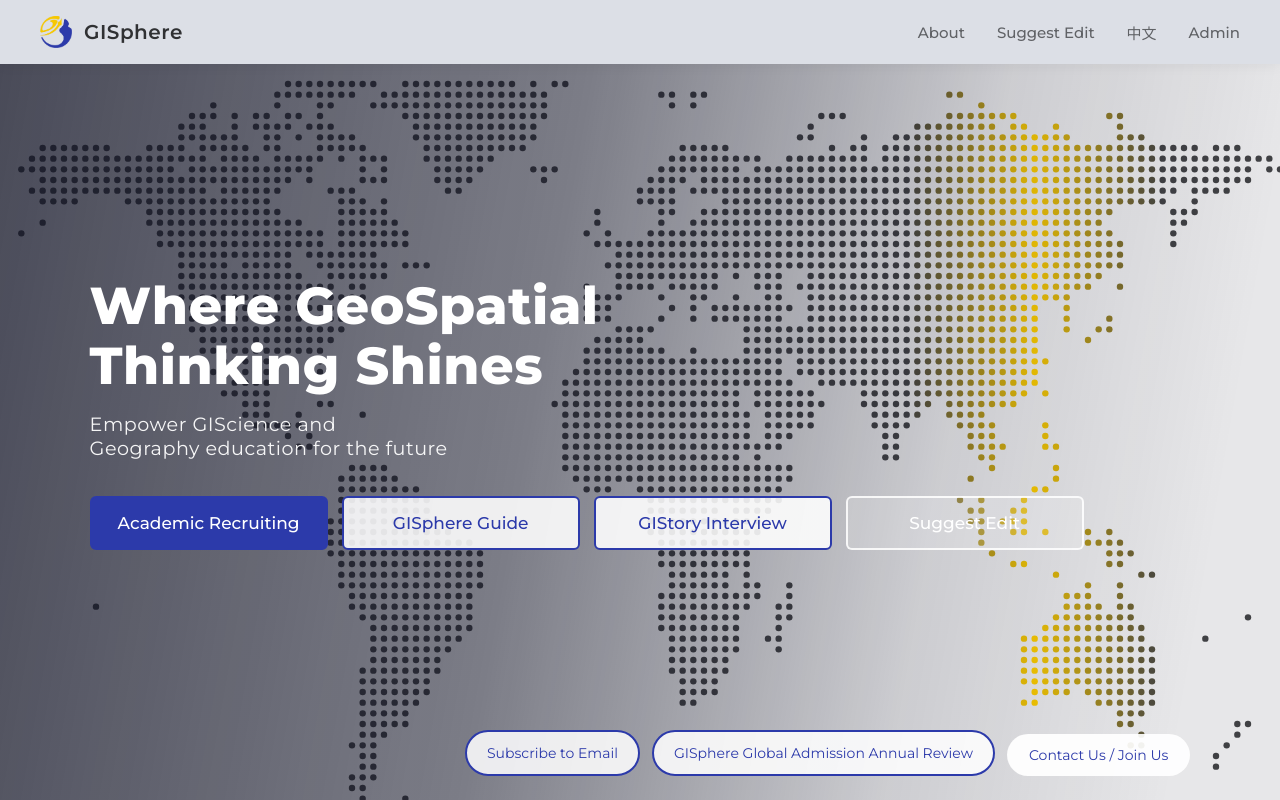
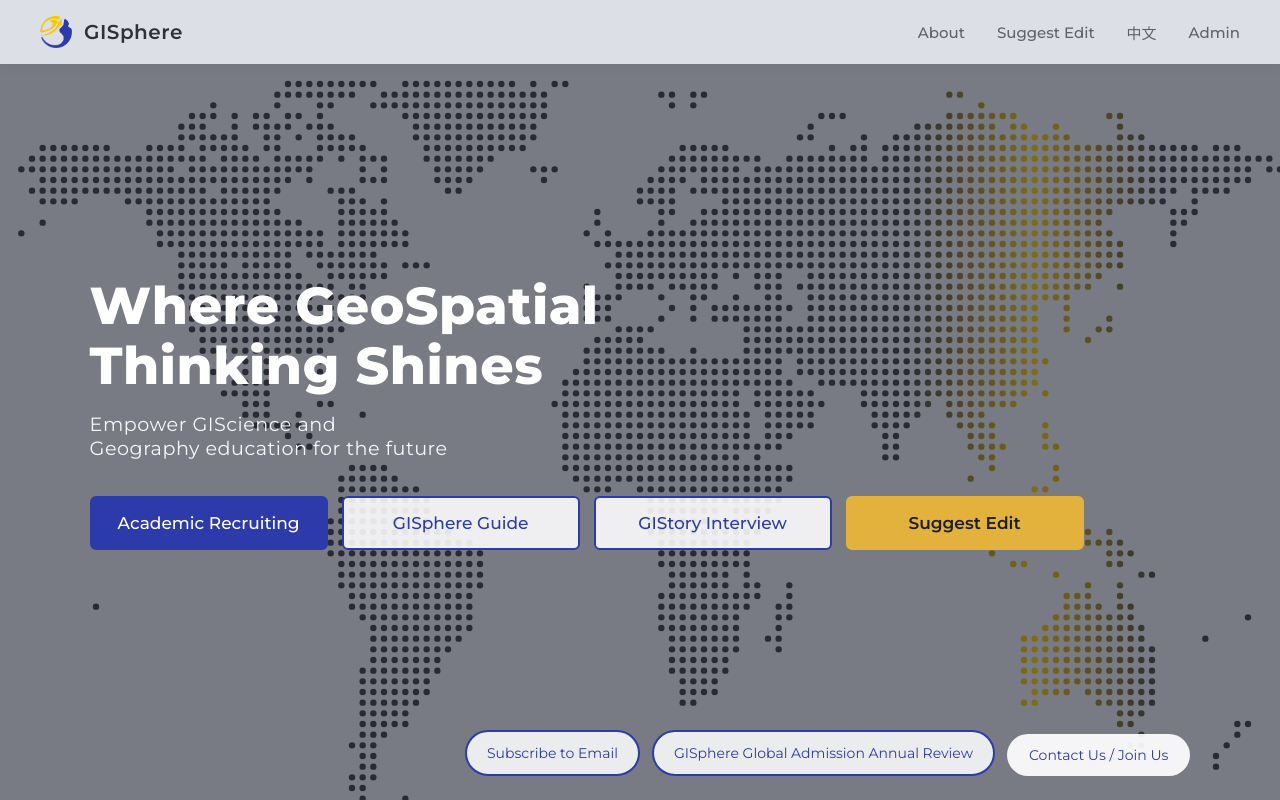
Before and after one commit to GIS-Info/next-web, a Nuxt app: page / in a window 1280 px wide. Built offline with nearby package versions, Linux system fonts and the light colour scheme.

Commit message:
Change button variant from 'ghost' to 'accent'
Updated button variants and styles for improved accessibility and design consistency.

```diff
--- a/pages/index.vue
+++ b/pages/index.vue
@@ -162,7 +162,7 @@
         external: true,
       },
       // Adjust this wording to match your nav bar's ZH label.
-      { label: '提交信息更新', to: '/suggestion', variant: 'ghost' },
+      { label: '提交信息更新', to: '/suggestion', variant: 'accent' },
     ],
     subscribe: '订阅邮箱',
     whiteBook: 'GISphere 留学指南 · 大数据报告白皮书',
@@ -241,7 +241,7 @@
       // Counterpart to the ZH WeChat link above — intentionally a different
       // destination, not a copy of it.
       { label: 'GIStory Interview', to: '/gistory' },
-      { label: 'Suggest Edit', to: '/suggestion', variant: 'ghost' },
+      { label: 'Suggest Edit', to: '/suggestion', variant: 'accent' },
     ],
     subscribe: 'Subscribe to Email',
     whiteBook: 'GISphere Global Admission Annual Review',
@@ -357,6 +357,8 @@
 .main {
   --brand: #2c3aaa;
   --brand-ink: #1e2a80;
+  --accent: #e3b23c;
+  --accent-ink: #f0c454;
   --ink: #1f1f20;
   --ink-soft: #444;
   --tint: #f6f7fc;
@@ -384,16 +386,12 @@
   inset: 0;
 }
 /* Replaces the four stacked text-shadows: one cheap gradient, better contrast. */
+/* Flat overlay, not a gradient: contrast is then identical everywhere,
+   so a button's legibility doesn't depend on where it sits in the row. */
 .hero__scrim {
   position: absolute;
   inset: 0;
-  background: linear-gradient(
-    100deg,
-    rgba(18, 20, 38, 0.74) 0%,
-    rgba(18, 20, 38, 0.5) 42%,
-    rgba(18, 20, 38, 0.12) 72%,
-    rgba(18, 20, 38, 0) 92%
-  );
+  background-color: rgba(20, 23, 42, 0.52);
   pointer-events: none;
 }
 .hero__inner {
@@ -464,12 +462,18 @@
   background-color: rgba(255, 255, 255, 0.88);
   color: var(--brand);
 }
-/* Secondary action: same footprint, quieter fill so it doesn't compete
-   with the three primary destinations. */
-.cta-btn--ghost {
-  background-color: rgba(255, 255, 255, 0.16);
-  border-color: rgba(255, 255, 255, 0.85);
-  color: #fff;
+/* Contribution ask: solid gold picks up the logo mark and the map's dots,
+   so it reads as a distinct action rather than a fourth destination. */
+.cta-btn--accent {
+  background-color: var(--accent);
+  border-color: var(--accent);
+  color: #1f1f20;
+  font-weight: 600;
+}
+.cta-btn--accent:hover {
+  background-color: var(--accent-ink);
+  border-color: var(--accent-ink);
+  color: #1f1f20;
 }
 .cta-btn:hover {
   transform: translateY(-1px);
@@ -675,9 +679,12 @@
 }
 
 /* ---------- a11y / motion floor ---------- */
+/* Double ring so it stays visible on white cards, the dark hero,
+   and the gold button alike. */
 :focus-visible {
-  outline: 3px solid #ffb703;
-  outline-offset: 3px;
+  outline: 3px solid #fff;
+  outline-offset: 2px;
+  box-shadow: 0 0 0 6px rgba(20, 23, 42, 0.9);
 }
 @media (prefers-reduced-motion: reduce) {
   * {
```
